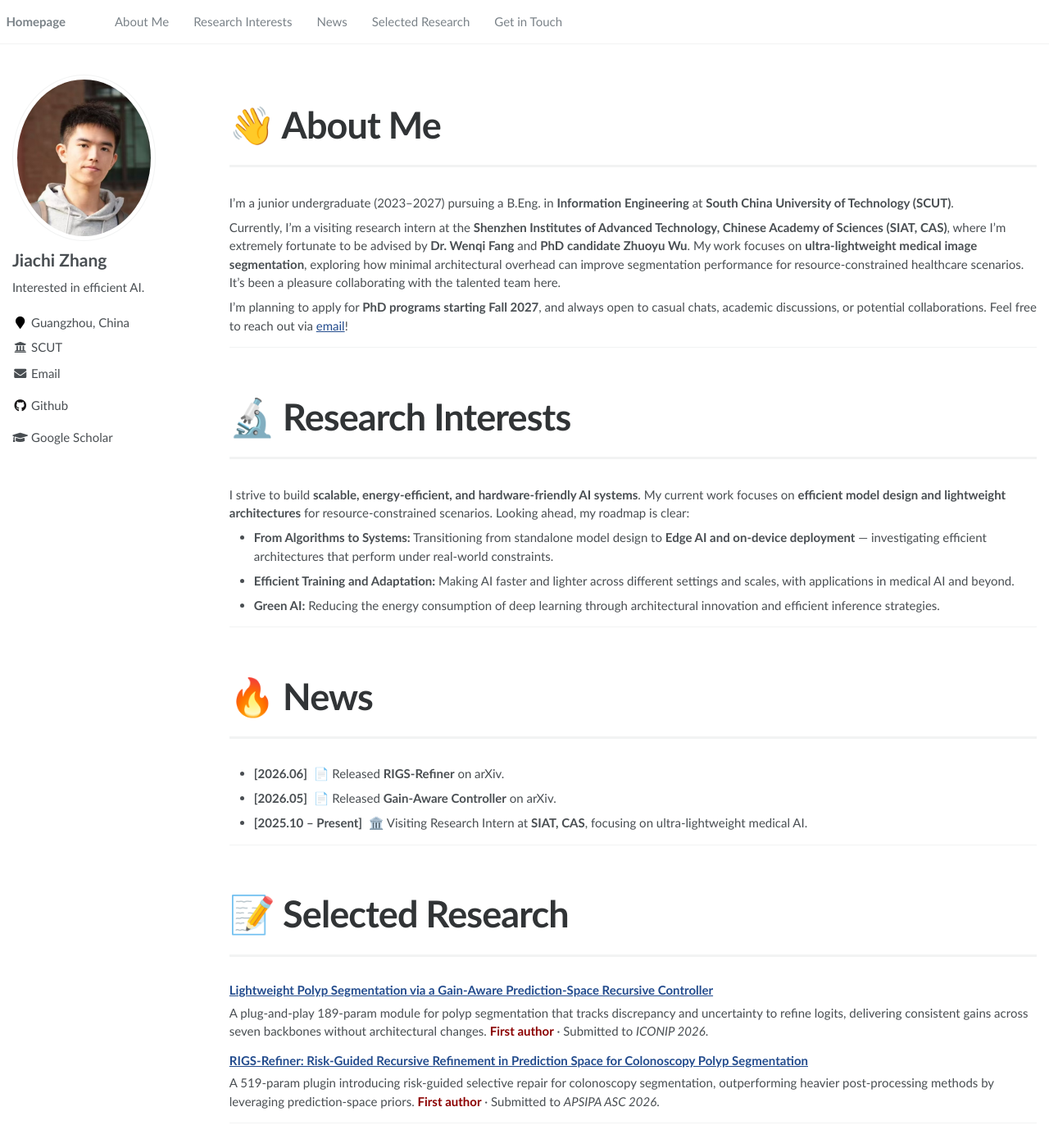
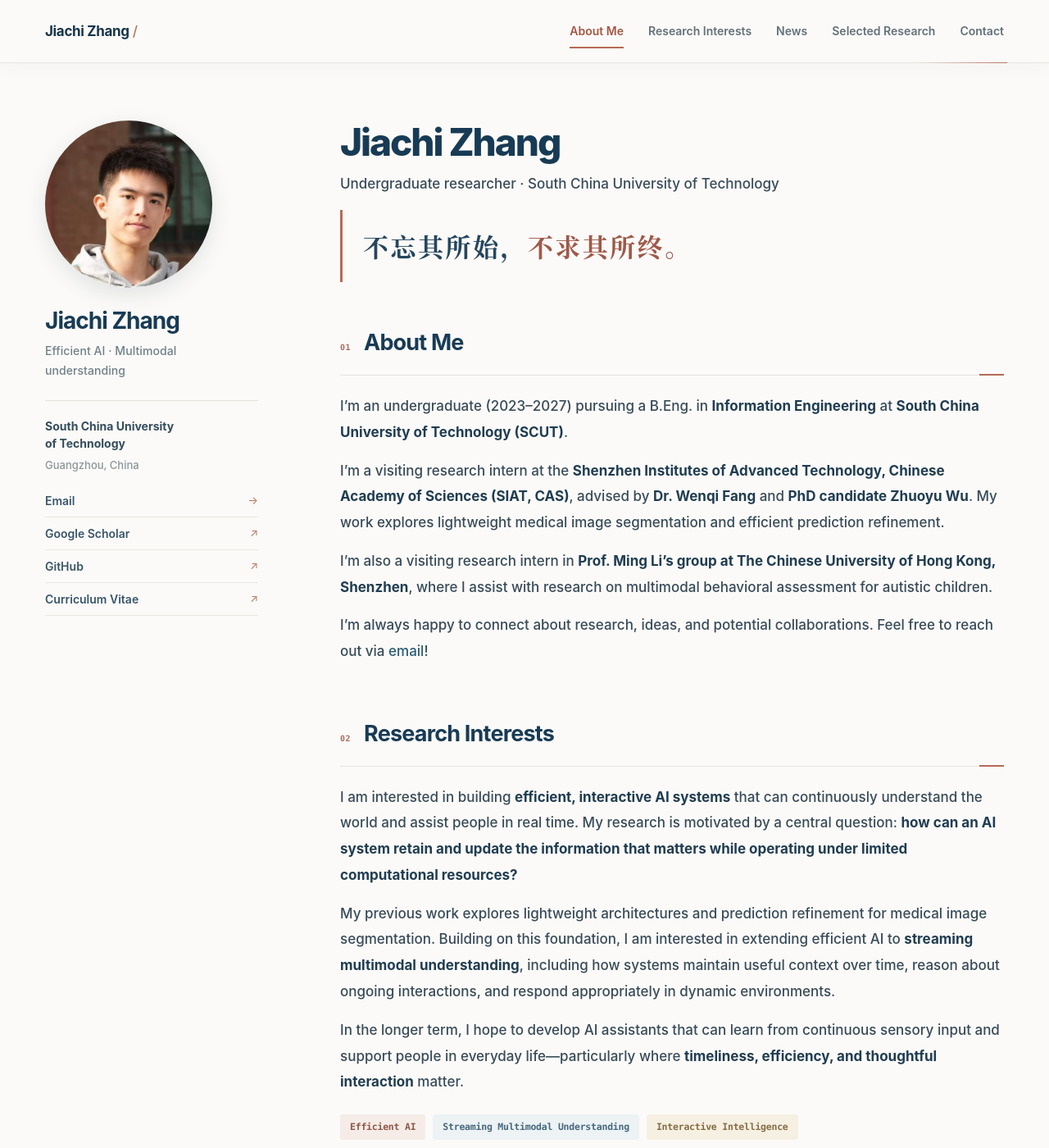
Before and after one commit to tyui99/tyui99.github.io, a Jekyll site: the page built from _pages/about.md, in a window 1280 px wide and 1400 px high. Shown: the whole window at 82% size. Built offline with Jekyll 4.4.1, drawn with Linux system fonts in a browser that asks for light colours; some of the changed text lies outside the part shown.

Commit message:
Refresh academic homepage

```diff
--- a/_config.yml
+++ b/_config.yml
@@ -23,7 +23,7 @@ baidu_site_verification  :  # get baidu_site_verification from https://ziyuan.ba
 author:
   name             : "Jiachi Zhang"
   avatar           : "images/photo.jpg"
-  bio              : "Interested in efficient AI."
+  bio              : "Interested in efficient and interactive AI."
   location         : "Guangzhou, China"
   employer         : "SCUT"
   pubmed           :
--- /dev/null
+++ b/_layouts/homepage.html
@@ -0,0 +1,14 @@
+<!doctype html>
+<html lang="en">
+<head>
+  <meta charset="utf-8">
+  <meta name="viewport" content="width=device-width, initial-scale=1">
+  <meta name="description" content="Academic homepage of Jiachi Zhang, researching efficient and interactive AI.">
+  <title>{{ page.title | escape }} | Academic Homepage</title>
+  <link rel="stylesheet" href="{{ '/assets/css/homepage.css' | relative_url }}">
+</head>
+<body>
+  {{ content }}
+  <script src="{{ '/assets/js/homepage.js' | relative_url }}" defer></script>
+</body>
+</html>
--- a/_pages/about.md
+++ b/_pages/about.md
@@ -1,69 +1,24 @@
 ---
+layout: homepage
 permalink: /
 title: "Jiachi Zhang"
-excerpt: "About me"
-author_profile: true
+excerpt: "Academic homepage of Jiachi Zhang"
 redirect_from:
   - /about/
   - /about.html
 ---
-
-<span class='anchor' id='about-me'></span>
-
-# 👋 About Me
-
-I’m a junior undergraduate (2023–2027) pursuing a B.Eng. in **Information Engineering** at **South China University of Technology (SCUT)**.
-
-Currently, I’m a visiting research intern at the **Shenzhen Institutes of Advanced Technology, Chinese Academy of Sciences (SIAT, CAS)**, where I’m extremely fortunate to be advised by **Dr. Wenqi Fang** and **PhD candidate Zhuoyu Wu**. My work focuses on **ultra-lightweight medical image segmentation**, exploring how minimal architectural overhead can improve segmentation performance for resource-constrained healthcare scenarios. It’s been a pleasure collaborating with the talented team here.
-
-I’m planning to apply for **PhD programs starting Fall 2027**, and always open to casual chats, academic discussions, or potential collaborations. Feel free to reach out via [email](mailto:jingzhizhang569@gmail.com)!
-
----
-
-# 🔬 Research Interests
-
-I strive to build **scalable, energy-efficient, and hardware-friendly AI systems**. My current work focuses on **efficient model design and lightweight architectures** for resource-constrained scenarios. Looking ahead, my roadmap is clear:
-
-- **From Algorithms to Systems:** Transitioning from standalone model design to **Edge AI and on-device deployment** — investigating efficient architectures that perform under real-world constraints.
-
-- **Efficient Training and Adaptation:** Making AI faster and lighter across different settings and scales, with applications in medical AI and beyond.
-
-- **Green AI:** Reducing the energy consumption of deep learning through architectural innovation and efficient inference strategies.
-
----
-
-# 🔥 News
-
-- **[2026.06]** &nbsp;📄 Released **RIGS-Refiner** on arXiv.
-- **[2026.05]** &nbsp;📄 Released **Gain-Aware Controller** on arXiv.
-- **[2025.10 – Present]** &nbsp;🏛️ Visiting Research Intern at **SIAT, CAS**, focusing on ultra-lightweight medical AI.
-
----
-
-# 📝 Selected Research
-
-### [Lightweight Polyp Segmentation via a Gain-Aware Prediction-Space Recursive Controller](https://arxiv.org/abs/2607.03062)
-
-A plug-and-play 189-param module for polyp segmentation that tracks discrepancy and uncertainty to refine logits, delivering consistent gains across seven backbones without architectural changes. <span style="color:#8B0000;">**First author**</span> · Submitted to *ICONIP 2026*.
-
-### [RIGS-Refiner: Risk-Guided Recursive Refinement in Prediction Space for Colonoscopy Polyp Segmentation](https://arxiv.org/abs/2607.03058)
-
-A 519-param plugin introducing risk-guided selective repair for colonoscopy segmentation, outperforming heavier post-processing methods by leveraging prediction-space priors. <span style="color:#8B0000;">**First author**</span> · Submitted to *APSIPA ASC 2026*.
-
----
-
-# 🎭 Miscs
-
-- Serving as the **President of the Art Troupe at SCUT(EE)** — leading a passionate community of performers.
-- A devoted fan of **Khalil Fong (方大同)** and a proud (if only in the shower) vocalist.
-- A staunch supporter of **Stephen Curry**. I play basketball and table tennis regularly to keep my mind sharp.
-
----
-
-# 📫 Get in Touch
-
-- **Email:** [jingzhizhang569@gmail.com](mailto:jingzhizhang569@gmail.com)
-- **GitHub:** [tyui99](https://github.com/tyui99)
-- **Google Scholar:** [Jiachi Zhang](https://scholar.google.com/citations?user=4BDSTP8AAAAJ&hl=en)
-- **CV:** [Download PDF](/files/Jiachi_ZHANG_CV.pdf)
-- **Location:** Guangzhou, China
+<div>
+<div class="reading-progress" aria-hidden="true"></div>
+<header class="topbar"><div class="top-inner"><a class="brand" href="#top">Jiachi Zhang</a><nav class="nav" aria-label="Main navigation"><a href="#about">About Me</a><a href="#interests">Research Interests</a><a href="#news">News</a><a href="#research">Selected Research</a><a href="#contact">Contact</a></nav></div></header><div class="layout" id="top">
+<aside class="sidebar"><img class="avatar" src="{{ '/images/photo.jpg' | relative_url }}" alt="Jiachi Zhang"><h1>Jiachi Zhang</h1><p class="bio">Efficient AI · Multimodal understanding</p><div class="profile-links"><div class="affiliation"><strong>South China University<br>of Technology</strong><span>Guangzhou, China</span></div><a href="mailto:jingzhizhang569@gmail.com">Email</a><a href="https://scholar.google.com/citations?user=4BDSTP8AAAAJ&hl=en">Google Scholar</a><a href="https://github.com/tyui99">GitHub</a><a href="{{ '/files/Jiachi_ZHANG_CV.pdf' | relative_url }}">Curriculum Vitae</a></div></aside>
+<main class="content"><h1 class="intro-name">Jiachi Zhang</h1><p class="subtitle">Undergraduate researcher · South China University of Technology</p><blockquote class="hero-quote" lang="zh-Hans">不忘其所始，<span>不求其所终。</span></blockquote><span id="about-me"></span>
+<section id="about"><h2 class="section-head"><span class="section-index">01</span> About Me</h2><p>I’m an undergraduate (2023–2027) pursuing a B.Eng. in <strong>Information Engineering</strong> at <strong>South China University of Technology (SCUT)</strong>.</p><p>I’m a visiting research intern at the <strong>Shenzhen Institutes of Advanced Technology, Chinese Academy of Sciences (SIAT, CAS)</strong>, advised by <strong>Dr. Wenqi Fang</strong> and <strong>PhD candidate Zhuoyu Wu</strong>. My work explores lightweight medical image segmentation and efficient prediction refinement.</p><p>I’m also a visiting research intern in <strong>Prof. Ming Li’s group at The Chinese University of Hong Kong, Shenzhen</strong>, where I assist with research on multimodal behavioral assessment for autistic children.</p><p>I’m always happy to connect about research, ideas, and potential collaborations. Feel free to reach out via <a href="mailto:jingzhizhang569@gmail.com">email</a>!</p></section>
+<section id="interests"><h2 class="section-head"><span class="section-index">02</span> Research Interests</h2><p>I am interested in building <strong>efficient, interactive AI systems</strong> that can continuously understand the world and assist people in real time. My research is motivated by a central question: <strong>how can an AI system retain and update the information that matters while operating under limited computational resources?</strong></p><p>My previous work explores lightweight architectures and prediction refinement for medical image segmentation. Building on this foundation, I am interested in extending efficient AI to <strong>streaming multimodal understanding</strong>, including how systems maintain useful context over time, reason about ongoing interactions, and respond appropriately in dynamic environments.</p><p>In the longer term, I hope to develop AI assistants that can learn from continuous sensory input and support people in everyday life—particularly where <strong>timeliness, efficiency, and thoughtful interaction</strong> matter.</p><div class="research-topics"><span>Efficient AI</span><span>Streaming Multimodal Understanding</span><span>Interactive Intelligence</span></div></section>
+<section id="news"><h2 class="section-head"><span class="section-index">03</span> News</h2><ul class="news"><li><time>2026.08</time><span>Joined <strong>CUHK-Shenzhen</strong> as a visiting research intern, working on multimodal behavioral assessment.</span></li><li><time>2026.08</time><span><strong>Gain-Aware Controller</strong> accepted by <strong>ICONIP 2026</strong>.</span></li><li><time>2026.07</time><span><strong>RIGS-Refiner</strong> accepted for <strong>oral presentation</strong> at <strong>APSIPA ASC 2026</strong>.</span></li><li><time>2025.10</time><span>Started as a visiting research intern at <strong>SIAT, CAS</strong>, focusing on ultra-lightweight medical AI.</span></li></ul></section>
+<section id="research"><h2 class="section-head"><span class="section-index">04</span> Selected Research</h2><div class="papers">
+<article class="paper"><a class="figure" href="{{ '/images/research/gain-aware.png' | relative_url }}" target="_blank" aria-label="Open Gain-Aware Controller figure"><img src="{{ '/images/research/gain-aware.png' | relative_url }}" alt="Gain-Aware Controller architecture from the paper"><span>Enlarge figure ↗</span></a><div class="paper-body"><h3><a href="https://arxiv.org/abs/2607.03062">Lightweight Polyp Segmentation via a Gain-Aware Prediction-Space Recursive Controller</a></h3><p>A plug-and-play 189-parameter module for polyp segmentation that tracks discrepancy and uncertainty to refine logits, delivering consistent gains across seven backbones without architectural changes.</p><div class="meta"><span class="author">First author</span><span>·</span><span class="venue">ICONIP 2026 · Accepted</span><a class="paperlink" href="https://arxiv.org/abs/2607.03062">Paper ↗</a></div></div></article>
+<article class="paper"><a class="figure" href="{{ '/images/research/rigs-refiner.jpg' | relative_url }}" target="_blank" aria-label="Open RIGS-Refiner figure"><img src="{{ '/images/research/rigs-refiner.jpg' | relative_url }}" alt="RIGS-Refiner architecture from the paper"><span>Enlarge figure ↗</span></a><div class="paper-body"><h3><a href="https://arxiv.org/abs/2607.03058">RIGS-Refiner: Risk-Guided Recursive Refinement in Prediction Space for Colonoscopy Polyp Segmentation</a></h3><p>A 519-parameter plugin introducing risk-guided selective repair for colonoscopy segmentation, outperforming heavier post-processing methods by leveraging prediction-space priors.</p><div class="meta"><span class="author">First author</span><span>·</span><span class="venue">APSIPA ASC 2026 <b class="oral">ORAL</b></span><a class="paperlink" href="https://arxiv.org/abs/2607.03058">Paper ↗</a></div></div></article></div></section>
+<section id="miscs"><h2 class="section-head"><span class="section-index">05</span> Miscs</h2><ul class="misc"><li>Former <strong>President of the Art Troupe at SCUT (EE)</strong>, where I enjoyed bringing performers together.</li><li>A devoted fan of <strong>Khalil Fong (方大同)</strong> and a proud (if only in the shower) vocalist.</li><li>A staunch supporter of <strong>Stephen Curry</strong>. I play basketball and table tennis regularly.</li></ul></section>
+<section id="contact"><h2 class="section-head"><span class="section-index">06</span> Get in Touch</h2><p>I’m always happy to talk about research, ideas, or potential collaborations.</p><p>小红书：<strong>不能带瓤吃西瓜</strong>（小红书号：9508622990）</p><div class="contacts"><a class="contact-link" href="mailto:jingzhizhang569@gmail.com">Email</a><a class="contact-link" href="https://scholar.google.com/citations?user=4BDSTP8AAAAJ&hl=en">Google Scholar ↗</a><a class="contact-link" href="https://github.com/tyui99">GitHub ↗</a><a class="contact-link" href="{{ '/files/Jiachi_ZHANG_CV.pdf' | relative_url }}">Download CV ↓</a></div></section><div class="foot">© Jiachi Zhang · Guangzhou, China</div></main></div>
+<div class="modal" role="dialog" aria-modal="true" aria-label="Research figure" aria-hidden="true"><button class="modal-close" aria-label="Close figure">×</button><img alt=""></div>
+</div>
--- /dev/null
+++ b/assets/js/homepage.js
@@ -0,0 +1,3 @@
+
+(()=>{const modal=document.querySelector('.modal'),img=modal.querySelector('img'),close=modal.querySelector('.modal-close');let previous=null;function dismiss(){modal.classList.remove('open');modal.setAttribute('aria-hidden','true');document.body.style.overflow='';previous?.focus()}document.querySelectorAll('.figure').forEach(link=>link.addEventListener('click',e=>{e.preventDefault();previous=link;img.src=link.href;img.alt=link.querySelector('img').alt;modal.classList.add('open');modal.setAttribute('aria-hidden','false');document.body.style.overflow='hidden';close.focus()}));close.addEventListener('click',dismiss);modal.addEventListener('click',e=>{if(e.target===modal)dismiss()});document.addEventListener('keydown',e=>{if(e.key==='Escape'&&modal.classList.contains('open'))dismiss()})})();
+(()=>{const bar=document.querySelector('.reading-progress');const links=[...document.querySelectorAll('.nav a')];const sections=links.map(a=>document.querySelector(a.getAttribute('href'))).filter(Boolean);let ticking=false;function update(){const max=document.documentElement.scrollHeight-innerHeight;bar.style.width=(max>0?Math.min(100,Math.max(0,scrollY/max*100)):0)+'%';let current=sections[0];for(const section of sections){if(section.getBoundingClientRect().top<=140)current=section}links.forEach(a=>a.classList.toggle('active',a.getAttribute('href')==='#'+current.id));ticking=false}addEventListener('scroll',()=>{if(!ticking){requestAnimationFrame(update);ticking=true}},{passive:true});addEventListener('resize',update);update()})();
```
Also changed, not shown: assets/css/homepage.css (added), images/research/gain-aware.png (added), images/research/rigs-refiner.jpg (added), 1 other file.
